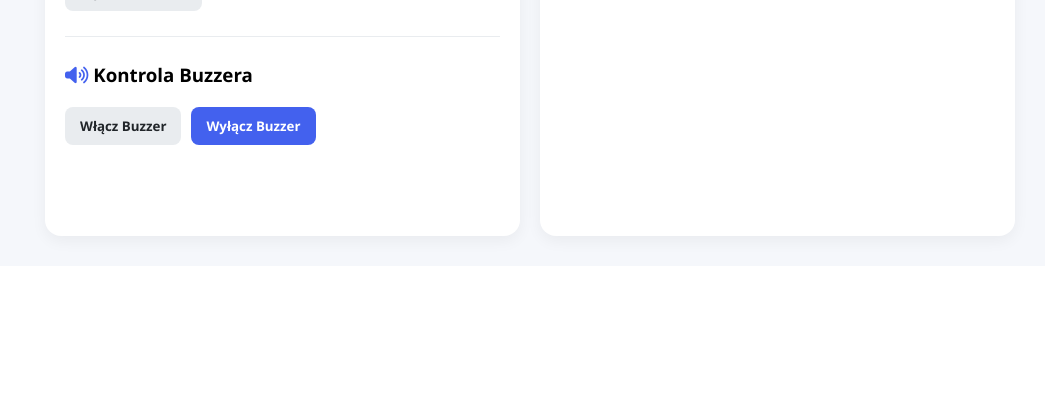
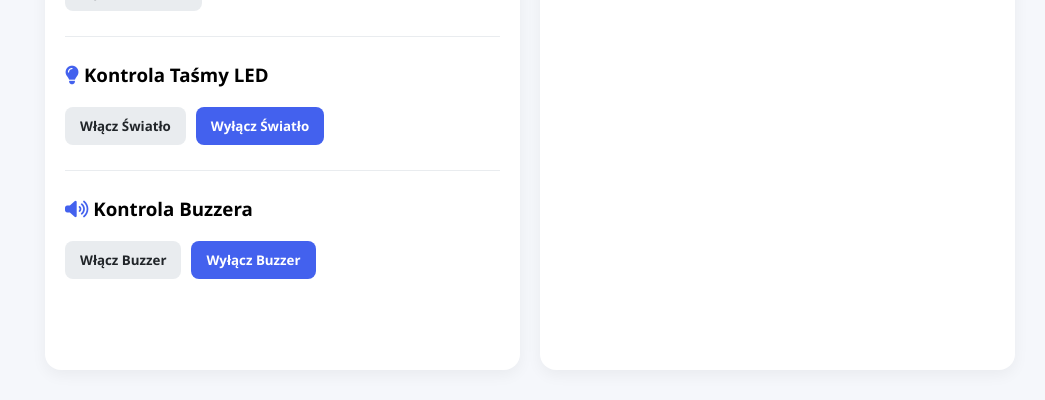
Before and after one commit to KamczorZiomal/SmartHouse-PBL, a Flask app: page / in a window 1280 px wide. Shown: the part 813-1213 px from the top of the page, without its empty margins (235-1280 px from the left). Before the commit the page ends 1060 px from the top, so only its background shows below. Run offline with Flask 3, Linux system fonts and the light colour scheme; data that the repository does not hold is empty.

Commit message:
Kontrola Taśmy LED

```diff
--- a/app.py
+++ b/app.py
@@ -207,6 +207,27 @@ def control_stepper():
         return jsonify({'success': False, 'message': str(e)}), 500
 
 
+@app.route('/api/control/led', methods=['POST'])
+def control_led():
+    if not serial_available:
+        return jsonify({'success': False, 'message': 'Serial connection not available'}), 500
+
+    try:
+        data = request.json
+        state = data.get('state', False)
+
+        # Send command to Arduino via socket
+        command = b'LED_ON\n' if state else b'LED_OFF\n'
+        success, response = send_command_to_serial(command)
+
+        if not success:
+            return jsonify({'success': False, 'message': f'Failed to send command: {response}'}), 500
+
+        return jsonify({'success': True, 'message': f'LED strip turned {"ON" if state else "OFF"}'})
+    except Exception as e:
+        return jsonify({'success': False, 'message': str(e)}), 500
+
+
 if __name__ == '__main__':
     with app.app_context():
         db.create_all()
--- a/templates/index.html
+++ b/templates/index.html
@@ -667,6 +667,15 @@
 
                     <hr style="margin: 25px 0; border: 0; height: 1px; background-color: var(--light-gray);">
 
+                    <h3 style="margin-bottom: 15px; color: black;"><i class="fa-solid fa-lightbulb" style="color: var(--primary);"></i> Kontrola Taśmy LED</h3>
+
+                    <div class="button-group">
+                        <button class="control-btn" id="led-on">Włącz Światło</button>
+                        <button class="control-btn active" id="led-off">Wyłącz Światło</button>
+                    </div>
+
+                    <hr style="margin: 25px 0; border: 0; height: 1px; background-color: var(--light-gray);">
+
                     <h3 style="margin-bottom: 15px; color: black;"><i class="fa-solid fa-volume-high" style="color: var(--primary);"></i> Kontrola Buzzera</h3>
 
                     <div class="button-group">
@@ -1273,6 +1282,67 @@
         controlBuzzer(false);
     });
 
+    // Stepper motor control
+    document.querySelectorAll('.control-btn[data-stepper]').forEach(button => {
+        button.addEventListener('click', async function() {
+            const rpm = this.dataset.stepper;
+            const buttons = this.parentElement.querySelectorAll('.control-btn');
+            buttons.forEach(btn => btn.classList.remove('active'));
+            this.classList.add('active');
+
+            try {
+                const response = await fetch('/api/control/stepper', {
+                    method: 'POST',
+                    headers: {
+                        'Content-Type': 'application/json',
+                    },
+                    body: JSON.stringify({ rpm: parseInt(rpm) })
+                });
+                const data = await response.json();
+                if (!data.success) {
+                    showNotification(data.message || 'Błąd sterowania silnikiem', 'error');
+                }
+            } catch (error) {
+                console.error('Error:', error);
+                showNotification('Błąd komunikacji z serwerem', 'error');
+            }
+        });
+    });
+
+    // LED strip control
+    const ledOnBtn = document.getElementById('led-on');
+    const ledOffBtn = document.getElementById('led-off');
+
+    async function controlLed(state) {
+        try {
+            const response = await fetch('/api/control/led', {
+                method: 'POST',
+                headers: {
+                    'Content-Type': 'application/json',
+                },
+                body: JSON.stringify({ state: state })
+            });
+            const data = await response.json();
+            if (data.success) {
+                if (state === 'on') {
+                    ledOnBtn.classList.add('active');
+                    ledOffBtn.classList.remove('active');
+                } else {
+                    ledOnBtn.classList.remove('active');
+                    ledOffBtn.classList.add('active');
+                }
+            } else {
+                showNotification(data.message || 'Błąd sterowania taśmą LED', 'error');
+            }
+        } catch (error) {
+            console.error('Error:', error);
+            showNotification('Błąd komunikacji z serwerem', 'error');
+        }
+    }
+
+    ledOnBtn.addEventListener('click', () => controlLed('on'));
+    ledOffBtn.addEventListener('click', () => controlLed('off'));
+
     // Initialize application
     async function initialize() {
         showLoading();
```
Also changed, not shown: 1 other file.
